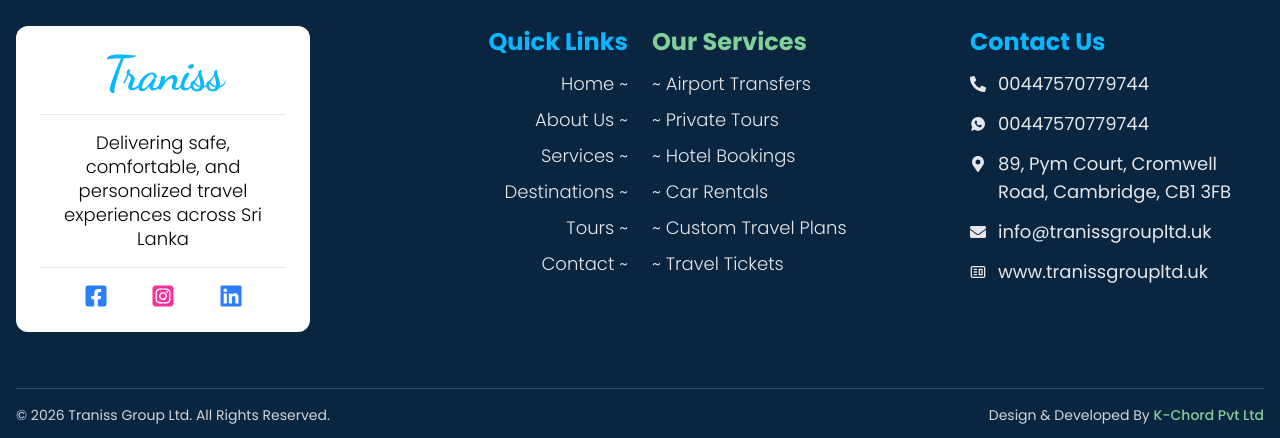
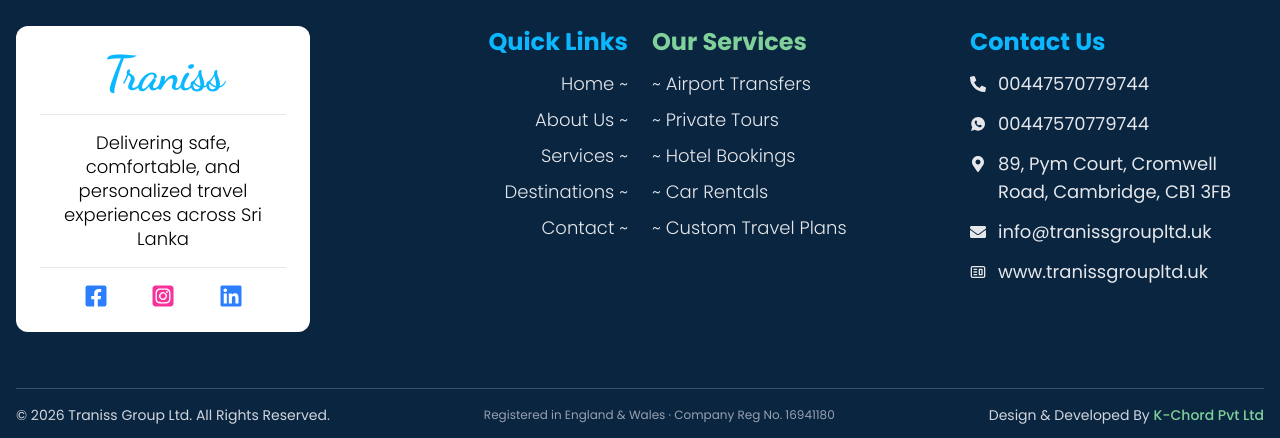
Before and after one commit to chiwantha/tranissgroupltd, a Next.js app: page / in a window 1280 px wide. Shown: the part 5414-5852 px from the top of the page. Built offline with nearby package versions, Linux system fonts and the light colour scheme.

Commit message:
update the company registration and avtivated the footer links to work with

```diff
--- a/src/app/api/contact/route.js
+++ b/src/app/api/contact/route.js
@@ -73,8 +73,8 @@
     });
 
     return NextResponse.json({ success: true });
-  } catch (error) {
-    console.error(error);
+  } catch (err) {
+    console.log(err);
     return NextResponse.json(
       { success: false, message: "Server error" },
       { status: 500 },
--- a/src/components/root/layout/footer/Footer.jsx
+++ b/src/components/root/layout/footer/Footer.jsx
@@ -1,15 +1,17 @@
 import React from "react";
 import WidthWrap from "../widthwrap/WidthWrap";
 import {
+  FaBarcode,
   FaEnvelope,
   FaFacebookSquare,
   FaLinkedin,
   FaMapMarkerAlt,
   FaPhoneAlt,
 } from "react-icons/fa";
-import { FaSquareInstagram } from "react-icons/fa6";
+import { FaBuildingFlag, FaSquareInstagram } from "react-icons/fa6";
 
 import { contact_info } from "@/constant/Company";
+import Link from "next/link";
 
 const Footer = () => {
   return (
@@ -28,7 +30,7 @@
         <WidthWrap>
           <div className="flex flex-col gap-2">
             <div className="py-6 md:py-12 grid grid-cols-1 sm:grid-cols-2 lg:grid-cols-4 gap-6">
-              {/* company */}
+              {/* COMPANY */}
               <div className="bg-white p-4 md:p-6 rounded-xl flex flex-col gap-4 text-center">
                 <h1 className="font-hnd text-5xl font-bold tracking-tight text-theme-light-blue">
                   Traniss
@@ -40,15 +42,27 @@
                 </p>
                 <hr className="border-gray-200" />
                 <div className="flex justify-evenly items-center text-2xl">
-                  <span className="text-blue-500 hover:scale-105 transition-transform duration-300">
+                  <Link
+                    href={`https://www.facebook.com/profile.php?id=61587784846995`}
+                    target="_blank"
+                    className="text-blue-500 hover:scale-105 transition-transform duration-300"
+                  >
                     <FaFacebookSquare />{" "}
-                  </span>
-                  <span className="text-pink-500 hover:scale-105 transition-transform duration-300">
+                  </Link>
+                  <Link
+                    href={`https://www.instagram.com/traniss2026/`}
+                    target="_blank"
+                    className="text-pink-500 hover:scale-105 transition-transform duration-300"
+                  >
                     <FaSquareInstagram />
-                  </span>
-                  <span className="text-blue-500 hover:scale-105 transition-transform duration-300">
+                  </Link>
+                  <Link
+                    href={`https://www.linkedin.com/in/traniss-group-6759483b0/`}
+                    target="_blank"
+                    className="text-blue-500 hover:scale-105 transition-transform duration-300"
+                  >
                     <FaLinkedin />
-                  </span>
+                  </Link>
                 </div>
               </div>
               {/* QUICK LINKS */}
@@ -56,20 +70,35 @@
                 <h3 className="text-2xl text-theme-light-blue font-bold">
                   Quick Links
                 </h3>
-                <ul className="space-y-2 text-lg text-gray-200 font-light">
-                  <li className="hover:text-white cursor-pointer">Home ~</li>
-                  <li className="hover:text-white cursor-pointer">
+                <div className="space-y-2 text-lg text-gray-200 font-light flex flex-col">
+                  <Link href="/" className="hover:text-white cursor-pointer">
+                    Home ~
+                  </Link>
+                  <Link
+                    href="/about"
+                    className="hover:text-white cursor-pointer"
+                  >
                     About Us ~
-                  </li>
-                  <li className="hover:text-white cursor-pointer">
+                  </Link>
+                  <Link
+                    href="/services"
+                    className="hover:text-white cursor-pointer"
+                  >
                     Services ~
-                  </li>
-                  <li className="hover:text-white cursor-pointer">
+                  </Link>
+                  <Link
+                    href="/destinations"
+                    className="hover:text-white cursor-pointer"
+                  >
                     Destinations ~
-                  </li>
-                  <li className="hover:text-white cursor-pointer">Tours ~</li>
-                  <li className="hover:text-white cursor-pointer">Contact ~</li>
-                </ul>
+                  </Link>
+                  <Link
+                    href="/contact"
+                    className="hover:text-white cursor-pointer"
+                  >
+                    Contact ~
+                  </Link>
+                </div>
               </div>
 
               {/* SERVICES */}
@@ -83,7 +112,6 @@
                   <li>~ Hotel Bookings</li>
                   <li>~ Car Rentals</li>
                   <li>~ Custom Travel Plans</li>
-                  <li>~ Travel Tickets</li>
                 </ul>
               </div>
 
@@ -109,12 +137,19 @@
               </div>
             </div>
 
-            <div className="border-t border-white/20 py-4 text-sm text-gray-300 flex flex-col md:flex-row items-center justify-between gap-2">
+            <div className="border-t border-white/20 py-4 text-sm text-gray-300 flex flex-col md:flex-row items-center justify-between gap-3">
+              {/* Left */}
               <p>
                 © {new Date().getFullYear()} Traniss Group Ltd. All Rights
                 Reserved.
               </p>
 
+              {/* Center (Company Info) */}
+              <div className="text-xs text-gray-400 text-center">
+                Registered in England & Wales · Company Reg No. 16941180
+              </div>
+
+              {/* Right */}
               <p>
                 Design & Developed By{" "}
                 <span className="text-theme-light-green font-medium">
```
